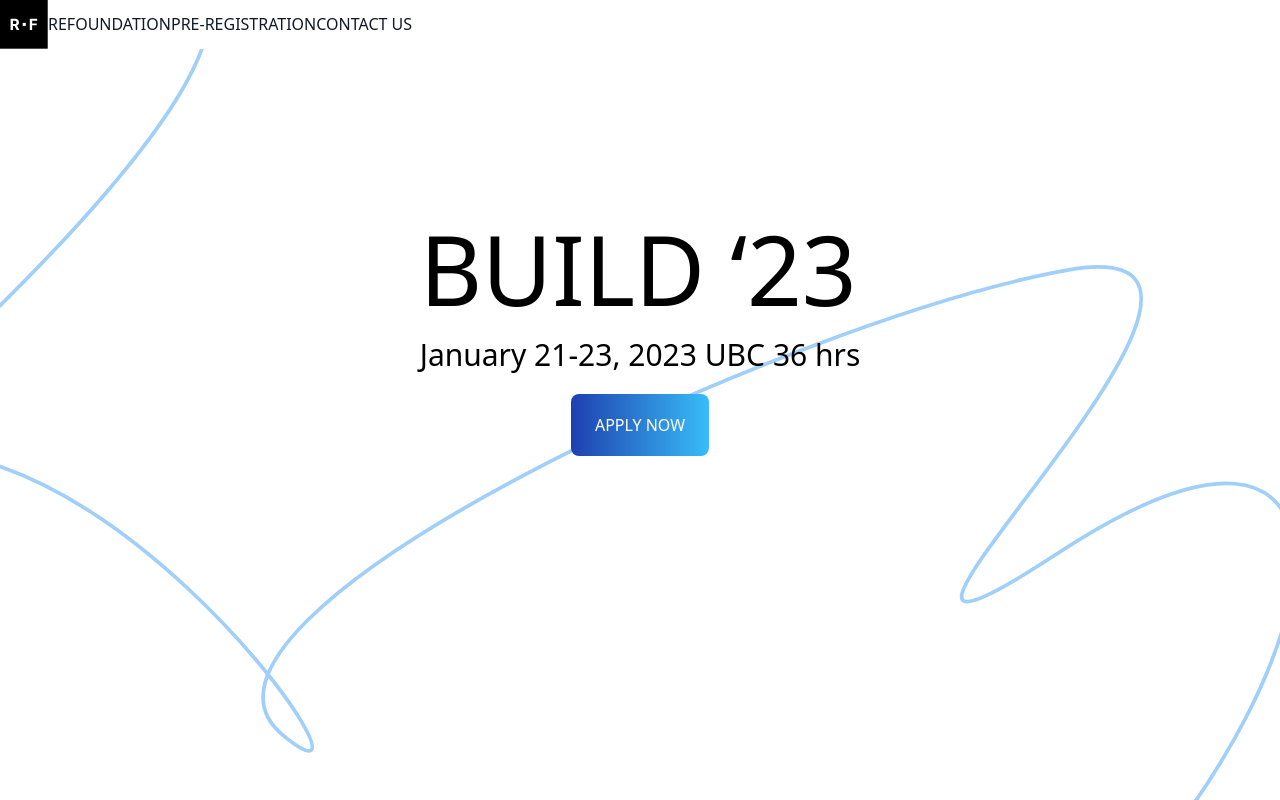
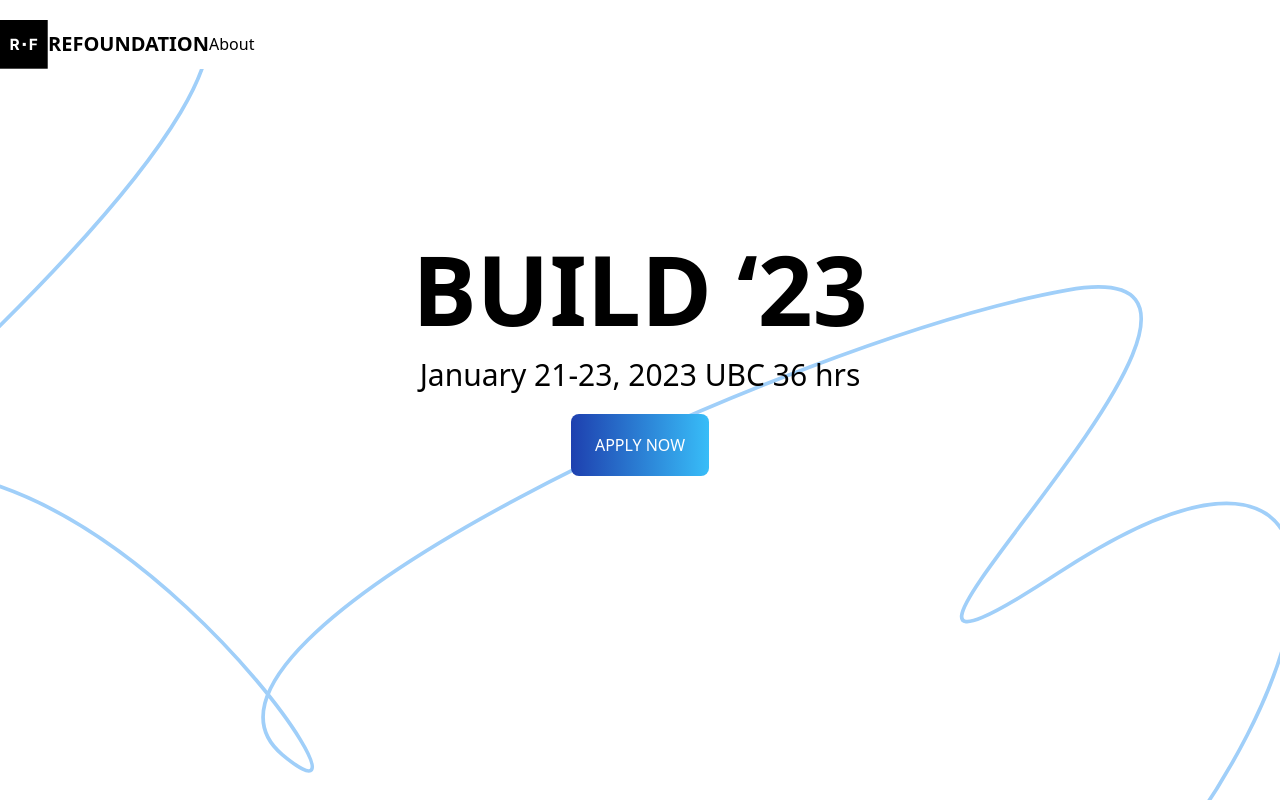
Before and after one commit to jerryq0101/BUILD-23-website, a Next.js app in the folder src/: page / in a window 1280 px wide. Shown: the top 800 px of the page. Built offline with nearby package versions, Linux system fonts and the light colour scheme.

Commit message:
redesign header

```diff
--- a/src/pages/index.js
+++ b/src/pages/index.js
@@ -5,11 +5,11 @@
 
 export default function Home() {
   return (
-    <div>
+    <div className="flex flex-col min-h-screen overflow-hidden">
       <Header />
       <div className="flex items-center justify-center h-screen pb-60 bg-[url('/bg.svg')] bg-cover">
         <div>
-          <p className="text-8xl">BUILD ‘23</p>
+          <p className="text-8xl font-semibold">BUILD ‘23</p>
           <div className="text-center">
             <p className="text-3xl pt-5">January 21-23, 2023 UBC 36 hrs</p>
             <div className="pt-10">
--- a/src/partials/header.js
+++ b/src/partials/header.js
@@ -3,44 +3,48 @@
 
 export default function Header() {
   return (
-    <header
-      className={`w-full z-30 md:bg-opacity-90 transition duration-300 ease-in-out pt-4`}
-    >
-      <div className="max-w-6xl mx-auto px-5 sm:px-6">
-        <div className="flex items-center justify-between h-16 md:h-20">
-          <div className="flex-shrink-0 mr-4">
-            {/* Logo */}
-            <Link href="/" className="flex flex-grow">
+    <nav class="px-2 sm:px-4 pt-5">
+      <div class="container flex flex-wrap justify-between items-center mx-auto">
+        <Link href="/" class="flex items-center">
           <Image src="/logo.svg" alt="Logo" width={48} height={48} />
-              <span className="font-medium text-gray-900 px-5 py-3 flex items-center transition duration-150 ease-in-out">
+          <span class="self-center text-xl font-semibold whitespace-nowrap pl-3">
             REFOUNDATION
           </span>
         </Link>
-          </div>
-
-          {/* Navigation */}
-          <nav className="flex flex-grow">
-            <ul className="flex flex-grow justify-end flex-wrap items-center">
+        <button
+          data-collapse-toggle="navbar-default"
+          type="button"
+          class="inline-flex items-center p-2 ml-3 text-sm text-gray-500 rounded-lg md:hidden hover:bg-gray-100 focus:outline-none focus:ring-2 focus:ring-gray-200"
+          aria-controls="navbar-default"
+          aria-expanded="false"
+        >
+          <svg
+            class="w-6 h-6"
+            aria-hidden="true"
+            fill="currentColor"
+            viewBox="0 0 20 20"
+            xmlns="http://www.w3.org/2000/svg"
+          >
+            <path
+              fill-rule="evenodd"
+              d="M3 5a1 1 0 011-1h12a1 1 0 110 2H4a1 1 0 01-1-1zM3 10a1 1 0 011-1h12a1 1 0 110 2H4a1 1 0 01-1-1zM3 15a1 1 0 011-1h12a1 1 0 110 2H4a1 1 0 01-1-1z"
+              clip-rule="evenodd"
+            ></path>
+          </svg>
+        </button>
+        <div class="hidden w-full md:block md:w-auto" id="navbar-default">
+          <ul class="flex flex-col p-4 mt-4 bg-gray-50 rounded-lg border border-gray-100 md:flex-row md:space-x-8 md:mt-0 md:text-sm md:font-medium md:border-0 md:bg-white">
             <li>
               <Link
                 href="/"
-                  className="font-medium text-gray-900 px-5 py-3 flex items-center transition duration-150 ease-in-out"
+                class="block py-2 pr-4 pl-3 text-gray-700 rounded md:hover:bg-transparent md:border-0 md:p-0"
               >
-                  PRE-REGISTRATION
-                </Link>
-              </li>
-              <li>
-                <Link
-                  href="/"
-                  className="font-medium text-gray-900 px-5 py-3 flex items-center transition duration-150 ease-in-out"
-                >
-                  <span>CONTACT US</span>
+                About
               </Link>
             </li>
           </ul>
-          </nav>
         </div>
       </div>
-    </header>
+    </nav>
   );
 }
```
Lines whose indentation alone changed are shown as unchanged.
